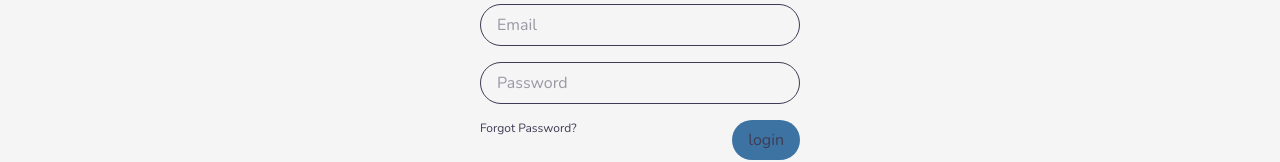
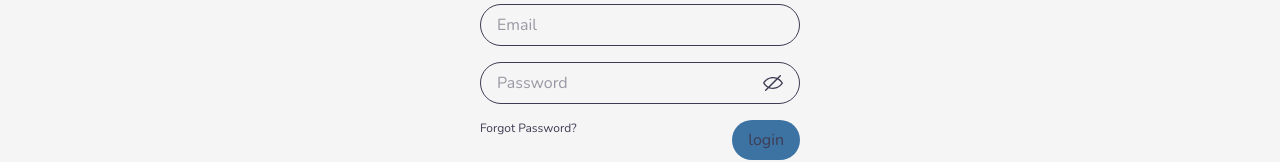
Before and after one commit to plan-cake/frontend, a Next.js app: page /login in a window 1280 px wide. Shown: the part 357-519 px from the top of the page. Built offline with nearby package versions, Linux system fonts and the light colour scheme; no server answers; a web font is replaced by a local one.

Commit message:
Add show password button to login page

```diff
--- a/app/login/page.tsx
+++ b/app/login/page.tsx
@@ -6,10 +6,12 @@ import { useRouter } from "next/navigation";
 import formatApiError from "../_utils/format-api-error";
 import { LoginContext } from "@/app/_lib/providers";
 import { useContext } from "react";
+import { EyeNoneIcon, EyeOpenIcon } from "@radix-ui/react-icons";
 
 export default function Page() {
   const [email, setEmail] = useState("");
   const [password, setPassword] = useState("");
+  const [showPassword, setShowPassword] = useState(false);
   const { setLoggedIn } = useContext(LoginContext);
   const isSubmitting = useRef(false);
   const router = useRouter();
@@ -70,13 +72,26 @@ export default function Page() {
         />
 
         {/* Password */}
-        <input
-          type="password"
-          placeholder="Password"
-          value={password}
-          onChange={(e) => setPassword(e.target.value)}
-          className="mb-4 w-full rounded-full border px-4 py-2 focus:ring-2 focus:outline-none"
-        />
+        <div className="mb-4 flex w-full flex-row items-center gap-2 rounded-full border px-4 py-2 focus:ring-2 focus:outline-none">
+          <input
+            type={showPassword ? "text" : "password"}
+            placeholder="Password"
+            value={password}
+            onChange={(e) => setPassword(e.target.value)}
+            className="w-full focus:outline-none"
+          />
+          <button
+            type="button"
+            onClick={() => setShowPassword(!showPassword)}
+            className="cursor-pointer"
+          >
+            {showPassword ? (
+              <EyeOpenIcon className="h-5 w-5" />
+            ) : (
+              <EyeNoneIcon className="h-5 w-5" />
+            )}
+          </button>
+        </div>
 
         <div className="flex w-full items-center justify-between">
           {/* Forgot Password */}
```
